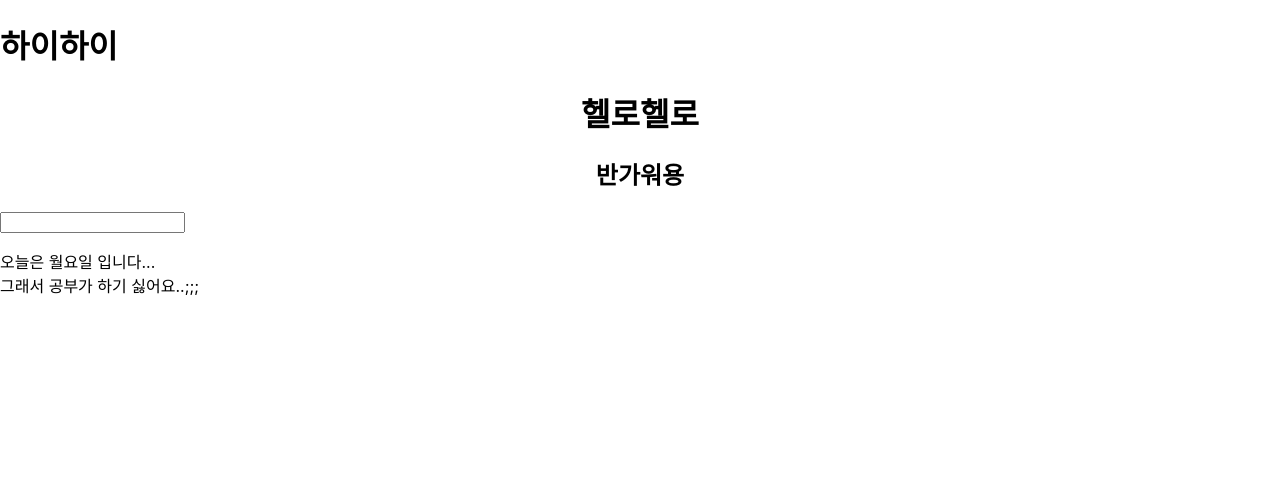
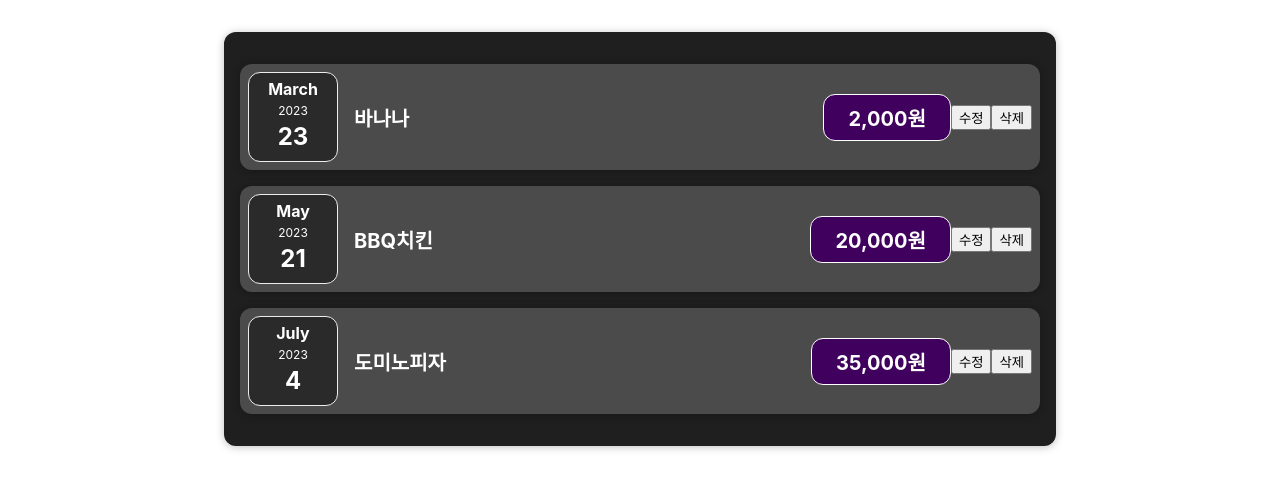
Before and after one commit to jihoo2002/react-study202310, a React (Create React App) app: page / in a window 1280 px wide. Shown: the top 490 px of the page. Built offline with nearby package versions, Linux system fonts and the light colour scheme.

Commit message:
2023 11/1 어제푸시못한 거 까지..

```diff
--- a/src/App.js
+++ b/src/App.js
@@ -1,29 +1,34 @@
+import React from 'react';
 import './App.css';
-import expenseItem from './components/expenseItem';
-import NoName from './NoName';
+import Expenses from './components/Expenses';
+import Hello from './Hello';
 
-function App() {
-  const $h2 = <h2>반가워용</h2>;
+const App = () => {
+  //지출 항목 객체 배열
+
+  const expenses = [
+    {
+      title: '바나나',
+      price: 2000,
+      date: new Date(2023, 3 - 1, 23),
+    },
+    {
+      title: 'BBQ치킨',
+      price: 20000,
+      date: new Date(2023, 5 - 1, 21),
+    },
+    {
+      title: '도미노피자',
+      price: 35000,
+      date: new Date(2023, 7 - 1, 4),
+    },
+  ];
+  console.log('app 실행');
   return (
     <>
-      <expenseItem />
-      <NoName />
-      <div className='App'>
-        <h1>헬로헬로</h1>
-        {$h2}
-      </div>
-      <div className='noname'>
-        <input type='text' />
-        <p>
-          오늘은 월요일 입니다...
-          <br />
-          그래서 공부가 하기 싫어요..;;;
-        </p>
-      </div>
-    </> //두개 이상 태그를 리턴할 때는 반드시 부모태그가 있어야 한다.
-    //만약 쓸데없는 부모 태그 만들지 않고 싶을 때는 - >React.Fragment사용(생략할 수 있음)
+      <Expenses items={expenses} />
+    </>
   );
-}
+};
 
-export default App; //index.js에게 app을 넘김
-//react는 <input />등 닫는 태그를 명확하게 표시 해줘야 함
+export default App;
--- /dev/null
+++ b/src/Hello.js
@@ -0,0 +1,17 @@
+import React from 'react';
+import Card from './components/UI/Card';
+
+const Hello = (props) => {
+  console.log('Hello Component!');
+  console.log(props);
+  return;
+  <Card className='rectangle'>
+    <div>
+      {props.children}
+      Hello React
+    </div>
+    ;
+  </Card>;
+};
+
+export default Hello;
--- /dev/null
+++ b/src/components/ExpenseDate.css
@@ -0,0 +1,30 @@
+.expense-date {
+  display: flex;
+  flex-direction: column;
+  width: 5.5rem;
+  height: 5.5rem;
+  border: 1px solid #ececec;
+  background-color: #2a2a2a;
+  color: white;
+  border-radius: 12px;
+  align-items: center;
+  justify-content: center;
+}
+
+.expense-date div {
+  margin-bottom: 0.25rem;
+}
+
+.expense-date__month {
+  font-size: 1rem;
+  font-weight: bold;
+}
+
+.expense-date__year {
+  font-size: 0.75rem;
+}
+
+.expense-date__day {
+  font-size: 1.5rem;
+  font-weight: bold;
+}
--- /dev/null
+++ b/src/components/ExpenseDate.js
@@ -0,0 +1,18 @@
+import React from 'react';
+import './ExpenseDate.css';
+
+const ExpenseDate = ({ date }) => {
+  const year = date.getFullYear();
+  const month = date.toLocaleString('en-US', { month: 'long' });
+  const day = date.getDate();
+
+  return (
+    <div className='expense-date'>
+      <div className='expense-date__month'>{month}</div>
+      <div className='expense-date__year'>{year}</div>
+      <div className='expense-date__day'>{day}</div>
+    </div>
+  );
+};
+
+export default ExpenseDate;
--- /dev/null
+++ b/src/components/ExpenseItem.css
@@ -0,0 +1,56 @@
+.expense-item {
+  display: flex;
+  justify-content: space-between;
+  align-items: center;
+  box-shadow: 0 2px 8px rgba(0, 0, 0, 0.25);
+  padding: 0.5rem;
+  margin: 1rem 0;
+  border-radius: 12px;
+  background-color: #4b4b4b;
+}
+
+.expense-item__description {
+  display: flex;
+  flex-direction: column;
+  gap: 1rem;
+  align-items: flex-end;
+  flex-flow: column-reverse;
+  justify-content: flex-start;
+  flex: 1;
+}
+
+.expense-item h2 {
+  color: #3a3a3a;
+  font-size: 1rem;
+  flex: 1;
+  margin: 0 1rem;
+  color: white;
+}
+
+.expense-item__price {
+  font-size: 1rem;
+  font-weight: bold;
+  color: white;
+  background-color: #40005d;
+  border: 1px solid white;
+  padding: 0.5rem;
+  border-radius: 12px;
+}
+
+@media (min-width: 580px) {
+  .expense-item__description {
+    flex-direction: row;
+    align-items: center;
+    justify-content: flex-start;
+    flex: 1;
+  }
+
+  .expense-item__description h2 {
+    font-size: 1.25rem;
+  }
+
+  .expense-item__price {
+    font-size: 1.25rem;
+    padding: 0.5rem 1.5rem;
+  }
+}
--- /dev/null
+++ b/src/components/Expenses.css
@@ -0,0 +1,9 @@
+.expenses {
+  padding: 1rem;
+  background-color: rgb(31, 31, 31);
+  margin: 2rem auto;
+  width: 50rem;
+  max-width: 95%;
+  border-radius: 12px;
+  box-shadow: 0 1px 8px rgba(0, 0, 0, 0.25);
+}
--- /dev/null
+++ b/src/components/Expenses.js
@@ -0,0 +1,27 @@
+import React from 'react';
+import ExpenseItem from './ExpenseItem';
+import './Expenses.css';
+
+const Expenses = ({ items: expenses }) => {
+  return (
+    <div className='expenses'>
+      <ExpenseItem
+        title={expenses[0].title}
+        price={expenses[0].price}
+        date={expenses[0].date}
+      />
+      <ExpenseItem
+        title={expenses[1].title}
+        price={expenses[1].price}
+        date={expenses[1].date}
+      />
+      <ExpenseItem
+        title={expenses[2].title}
+        price={expenses[2].price}
+        date={expenses[2].date}
+      />
+    </div>
+  );
+};
+
+export default Expenses;
--- /dev/null
+++ b/src/components/UI/Card.css
@@ -0,0 +1,4 @@
+.card {
+  border-radius: 12px;
+  box-shadow: 0 1px 8px rgba(0, 0, 0, 0.25);
+}
--- /dev/null
+++ b/src/components/UI/Card.js
@@ -0,0 +1,9 @@
+import React from 'react';
+import './Card.css';
+
+const Card = ({ children, className }) => {
+  const madeClass = 'card ' + className;
+  return <div className={madeClass}>{children}</div>;
+};
+
+export default Card;
--- a/src/components/expenseItem.js
+++ b/src/components/expenseItem.js
@@ -1,15 +1,75 @@
-import React from 'react';
+import React, { useState } from 'react';
+// css 로딩
+import './ExpenseItem.css';
+import ExpenseDate from './ExpenseDate';
+import Card from './UI/Card';
 
-const expenseItem = () => {
+const ExpenseItem = ({ title, price: propsPrice, date }) => {
+  // let itemTitle = title;
+
+  //값이 변경되어 화면에 반영되어야 하는 값들은
+  //userState 훅을 통해 상태 변수로 관리한다.
+
+  //useState는 배열을 리턴하는데
+  //첫번째 요소는 관리할 상태값
+  //두번째 요소는 상태값을 변경하는 setter 함수
+  const [itemTitle, setItemTitle] = useState(title);
+
+  // 1자리 숫자를 2자리 수로 변환하는 함수
+  const make2digit = (text) => {
+    return text.toString().padStart(2, '0');
+  };
+  // 날짜 포맷팅 변환 함수 정의
+  const makeFormattedDate = () => {
+    const year = date.getFullYear();
+    const month = date.getMonth();
+    const day = date.getDate();
+
+    return `${year}년 ${make2digit(month)}월 ${make2digit(day)}일`;
+  };
+
+  // 숫자를 원화 표기법으로 바꾸기
+  const formattedPrice = new Intl.NumberFormat('ko-KR').format(propsPrice);
+  const clickHandler = (e) => {
+    // itemTitle = '안녕';
+    // console.log(itemTitle);
+    //state로 관리하는 변수는 반드시 setter로 변경하셔야 합니다.
+    // setItemTitle('안녕');
+    // setItemTitle((snapshot) => {
+    //   console.log(`snapshot: ${snapshot}`);
+    //   //메롱이 새로운 값이 되며 기존 스냅샷과 다를 경우
+    //   //화면이 리렌더링하고 같은 경우 리렌더링 하지 않느다.
+    //   return '메롱';
+    // });
+
+    setItemTitle('메롱');
+  };
+  //버튼 가져오기
+  // const $btn = document.getElementById('btn');
+
+  // $btn.addEventListener('click', clickHandler);
   return (
-    <div className='expense-item'>
-      <div>2023년 10월 30일</div>
+    <Card className='expense-item'>
+      <ExpenseDate date={date} />
       <div className='expense-item__description'>
-        <h2>냠냠치킨</h2>
-        <div className='expense-item__price'>19000원</div>
+        <h2>{itemTitle}</h2>
+        <div className='expense-item__price'>{formattedPrice}원</div>
       </div>
-    </div>
+      <button
+        id='btn'
+        onClick={clickHandler}
+      >
+        수정
+      </button>
+      <button
+        id='btn'
+        onClick={(e) => {
+          console.log('삭제');
+        }}
+      >
+        삭제
+      </button>
+    </Card>
   );
 };
-
-export default expenseItem;
+export default ExpenseItem;
--- a/src/index.js
+++ b/src/index.js
@@ -2,7 +2,6 @@ import React from 'react';
 import ReactDOM from 'react-dom/client';
 import './index.css';
 import App from './App';
-//확장자 .js가 숨겨져있음
 
 const root = ReactDOM.createRoot(document.getElementById('root'));
-root.render(<App />); //roote에서 app.js를 랜더링 하겠다
+root.render(<App />);
```
Also changed, not shown: .eslintrc.json.
